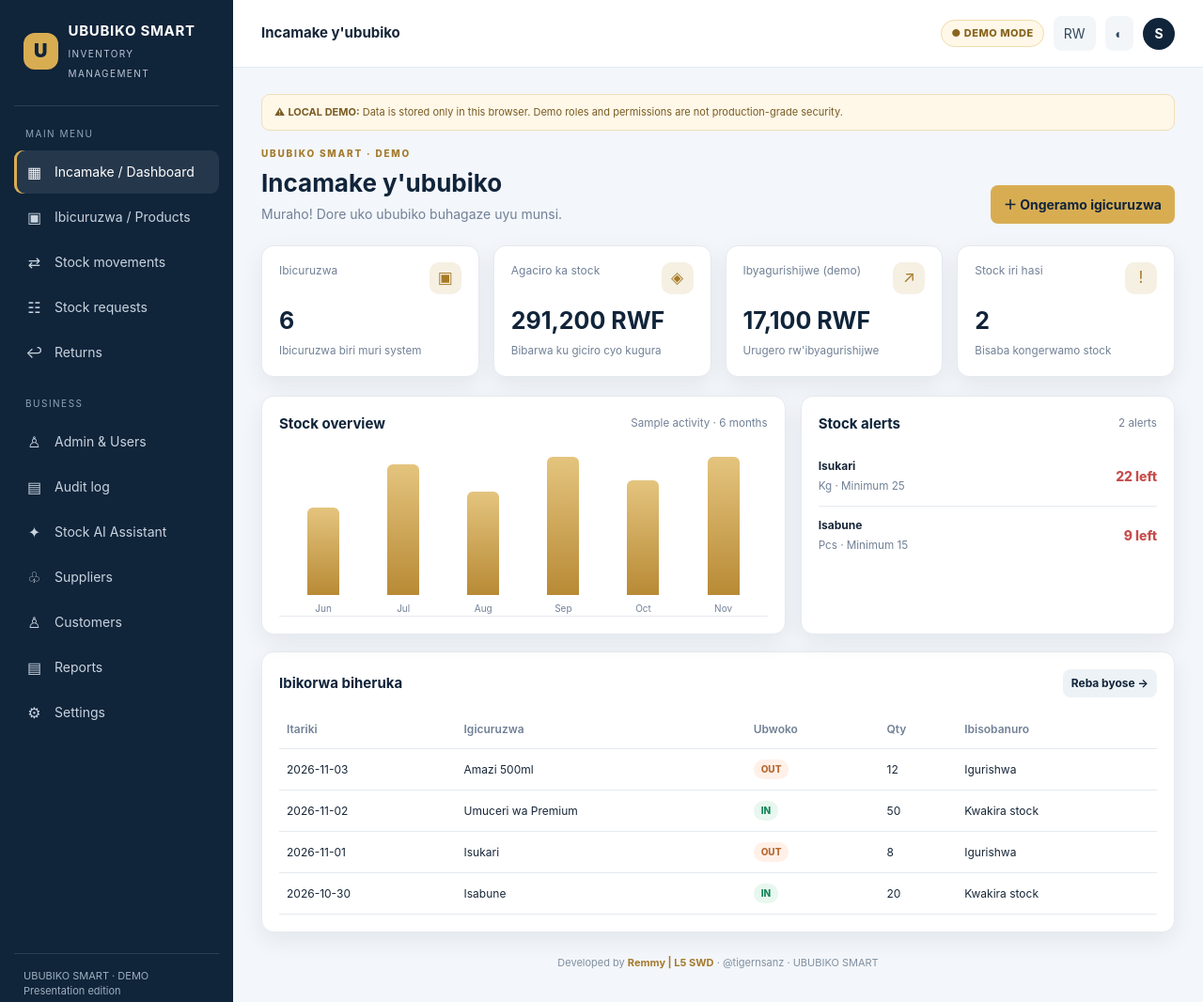
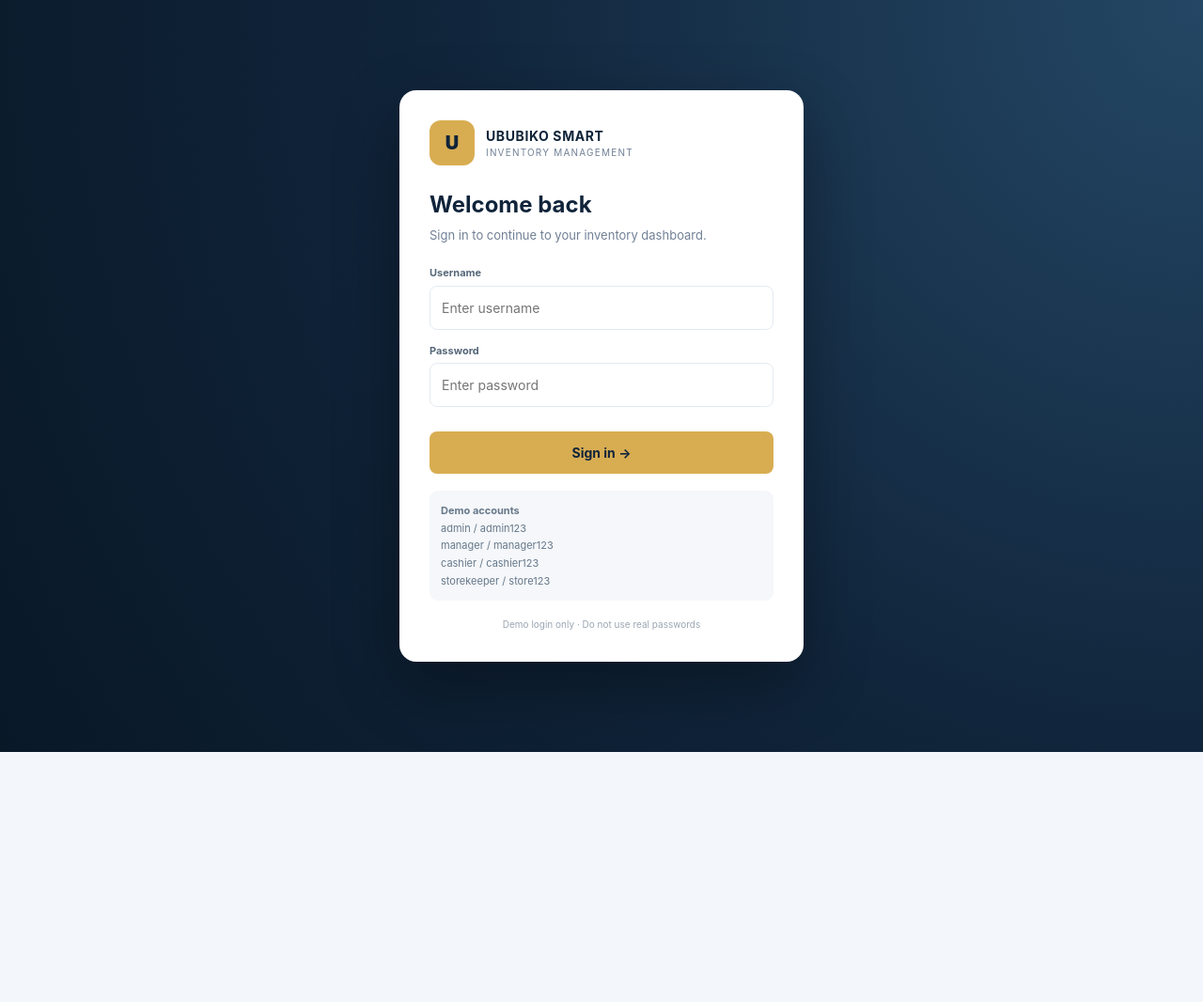
Before and after one commit to danger600/genzura-ububiko-bwawe, a plain HTML site: page UBUBIKO_SMART_PROFESSIONAL_EDITION.html in a window 1280 px wide. Shown: the top 1066 px of the page at 94% size. After the commit the page ends 800 px from the top, so only its background shows below. Drawn offline with Linux system fonts and the light colour scheme.

Commit message:
Add demo login and logout with role-based sessions

```diff
--- a/UBUBIKO_SMART_PROFESSIONAL_EDITION.html
+++ b/UBUBIKO_SMART_PROFESSIONAL_EDITION.html
@@ -22,10 +22,14 @@ button,input,select{font:inherit}button{cursor:pointer;border:0}
 @media(max-width:620px){.sidebar{width:65px;padding:15px 7px}.brand{padding:0 5px 18px}.brand b,.brand small,.navlabel,.nav button .txt,.sidebar-foot{display:none}.brandmark{width:42px}.nav button{justify-content:center;padding:12px 4px}.nav .ico{font-size:18px}.topbar{padding:0 14px}.content{padding:20px 13px}.welcome{align-items:flex-start;flex-direction:column}.welcome h1{font-size:22px}.stats{gap:9px}.stat{padding:13px}.stat strong{font-size:21px}.toolbar{align-items:stretch;flex-direction:column}.search{width:100%}}
 
 
+
+#appShell{display:none}#loginScreen{min-height:100vh;display:grid;place-items:center;padding:22px;background:radial-gradient(circle at top right,#244765,#10243a 55%,#091827)}
+.login-card{width:min(430px,100%);background:#fff;border-radius:18px;padding:32px;box-shadow:0 24px 70px #0005}.login-brand{display:flex;align-items:center;gap:12px;margin-bottom:24px}.login-brand .brandmark{width:48px;height:48px}.login-card h1{color:#10243a;font-size:24px;margin:0 0 5px}.login-card p{color:#718096;margin:0 0 22px;font-size:13px}.login-card .field{margin:14px 0}.login-card .field input{padding:12px}.login-submit{width:100%;padding:12px;margin-top:12px}.login-error{display:none;color:#b63e3e;background:#fff0f0;border-radius:8px;padding:9px 11px;font-size:12px;margin-top:12px}.login-hint{margin-top:18px;padding:12px;background:#f5f7fa;border-radius:9px;color:#66788a;font-size:11px;line-height:1.7}.logout-btn{background:#fff0f0;color:#b63e3e;padding:8px 11px;border-radius:8px;font-weight:700}.dark .login-card{background:#182738;color:#e6edf4}.dark .login-card h1{color:#e6edf4}.dark .login-hint{background:#223548;color:#c1cfdd}
 </style>
 </head>
 <body>
-<div class="app">
+<section id="loginScreen"><div class="login-card"><div class="login-brand"><div class="brandmark">U</div><div><b style="color:#10243a;letter-spacing:.6px">UBUBIKO SMART</b><div style="font-size:10px;color:#718096;letter-spacing:1.2px">INVENTORY MANAGEMENT</div></div></div><h1>Welcome back</h1><p>Sign in to continue to your inventory dashboard.</p><form id="loginForm"><div class="field"><label for="loginUsername">Username</label><input id="loginUsername" autocomplete="username" placeholder="Enter username" required></div><div class="field"><label for="loginPassword">Password</label><input id="loginPassword" type="password" autocomplete="current-password" placeholder="Enter password" required></div><button class="btn gold login-submit" type="submit">Sign in →</button><div id="loginError" class="login-error">Incorrect username or password.</div></form><div class="login-hint"><b>Demo accounts</b><br>admin / admin123<br>manager / manager123<br>cashier / cashier123<br>storekeeper / store123</div><div style="text-align:center;color:#9aa6b2;font-size:10px;margin-top:18px">Demo login only · Do not use real passwords</div></div></section>
+<div class="app" id="appShell">
 <aside class="sidebar">
  <div class="brand"><div class="brandmark">U</div><div><b>UBUBIKO SMART</b><small>INVENTORY MANAGEMENT</small></div></div>
  <div class="navlabel">Main menu</div>
@@ -47,7 +51,7 @@ button,input,select{font:inherit}button{cursor:pointer;border:0}
  <div class="sidebar-foot">UBUBIKO SMART · DEMO<br>Presentation edition</div>
 </aside>
 <main class="main">
- <header class="topbar"><div class="crumb" id="crumb">Incamake y'ububiko</div><div class="topright"><span class="pill">● DEMO MODE</span><button class="ghost" id="langBtn">RW</button><button class="ghost" id="themeBtn">◐</button><div class="avatar" id="userAvatar">A</div></div></header>
+ <header class="topbar"><div class="crumb" id="crumb">Incamake y'ububiko</div><div class="topright"><span class="pill">● DEMO MODE</span><button class="ghost" id="langBtn">RW</button><button class="ghost" id="themeBtn">◐</button><div class="avatar" id="userAvatar">A</div><button class="logout-btn" id="logoutBtn" onclick="logout()">↪ Logout</button></div></header>
  <section class="content">
   <div class="demo-note">⚠ <b>LOCAL DEMO:</b> Data is stored only in this browser. Demo roles and permissions are not production-grade security.</div>
   <div id="page"></div>
@@ -80,14 +84,17 @@ const initial={
 };
 let db;try{db=JSON.parse(localStorage.getItem("ububikoDemoData"))||JSON.parse(JSON.stringify(initial));if(!db.products||!db.movements)db=JSON.parse(JSON.stringify(initial))}catch(e){db=JSON.parse(JSON.stringify(initial))}
 let current="dashboard", lang="rw", modalConfig=null;
-let activeUser;try{activeUser=JSON.parse(localStorage.getItem("ububikoActiveUser")||"null")}catch(e){activeUser=null}activeUser=activeUser&&["Admin","Store Manager","Cashier","Storekeeper"].includes(activeUser.role)?activeUser:{name:"System Admin",role:"Admin"};
+let activeUser=null;try{activeUser=JSON.parse(sessionStorage.getItem("ububikoActiveUser")||"null")}catch(e){activeUser=null}if(activeUser&&(!activeUser.name||!["Admin","Store Manager","Cashier","Storekeeper"].includes(activeUser.role)))activeUser=null;
+const demoAccounts=[{username:"admin",password:"admin123",name:"System Admin",role:"Admin"},{username:"manager",password:"manager123",name:"Store Manager",role:"Store Manager"},{username:"cashier",password:"cashier123",name:"Cashier User",role:"Cashier"},{username:"storekeeper",password:"store123",name:"Storekeeper User",role:"Storekeeper"}];
 let auditLog;try{auditLog=JSON.parse(localStorage.getItem("ububikoAudit")||"[]")}catch(e){auditLog=[]}if(!Array.isArray(auditLog))auditLog=[];
 const roles=["Admin","Store Manager","Cashier","Storekeeper"];
 const permissions={Admin:["*"],"Store Manager":["dashboard","products","stock","requests","returns","suppliers","customers","reports","assistant","audit"],Cashier:["dashboard","products","stock","customers","assistant"],Storekeeper:["dashboard","products","requests","returns","assistant"]};
 function allowed(action){return (permissions[activeUser.role]||[]).includes("*")||(permissions[activeUser.role]||[]).includes(action)}
 function guard(action){if(!allowed(action)){toast("Access denied: Admin permission required.");audit("BLOCKED",action);return false}return true}
 function audit(action,detail){auditLog.unshift({id:Date.now(),time:new Date().toLocaleString(),user:activeUser.name,role:activeUser.role,action,detail});auditLog=auditLog.slice(0,200);localStorage.setItem("ububikoAudit",JSON.stringify(auditLog))}
-function setUser(name,role){if(!guard("admin"))return;activeUser={name,role};localStorage.setItem("ububikoActiveUser",JSON.stringify(activeUser));$("#userAvatar").textContent=name.charAt(0).toUpperCase();audit("LOGIN AS",role);render();toast("Active demo user: "+role)}
+function setUser(name,role){if(!guard("admin"))return;activeUser={name,role};sessionStorage.setItem("ububikoActiveUser",JSON.stringify(activeUser));$("#userAvatar").textContent=name.charAt(0).toUpperCase();audit("SWITCH DEMO ROLE",role);render();toast("Active demo user: "+role)}
+function showAuthenticatedApp(){if(!activeUser){$("#loginScreen").style.display="grid";$("#appShell").style.display="none";return}$("#loginScreen").style.display="none";$("#appShell").style.display="flex";$("#userAvatar").textContent=activeUser.name.charAt(0).toUpperCase();render()}
+function logout(){if(activeUser)audit("LOGOUT","User signed out");sessionStorage.removeItem("ububikoActiveUser");activeUser=null;showAuthenticatedApp();$("#loginPassword").value="";$("#loginUsername").value="";toast("You have been logged out.")}
 const $=s=>document.querySelector(s), money=n=>Number(n||0).toLocaleString("en-US")+" RWF";
 function persist(){localStorage.setItem("ububikoDemoData",JSON.stringify(db))}
 function toast(msg){let t=$("#toast");t.textContent=msg;t.classList.add("show");setTimeout(()=>t.classList.remove("show"),2200)}
@@ -147,8 +154,8 @@ function resetDemo(){if(!guard("admin"))return;if(confirm("Restore original demo
 $("#themeBtn").onclick=()=>document.body.classList.toggle("dark");
 $("#langBtn").onclick=()=>{lang=lang==="rw"?"en":lang==="en"?"fr":"rw";$("#langBtn").textContent=lang.toUpperCase();render();toast(lang==="rw"?"Kinyarwanda":"Language: "+lang.toUpperCase())};
 $("#userAvatar").textContent=activeUser.name.charAt(0).toUpperCase();
-audit("SESSION START","Application opened");
-render();
+$("#loginForm").addEventListener("submit",e=>{e.preventDefault();const username=$("#loginUsername").value.trim().toLowerCase(),password=$("#loginPassword").value;const account=demoAccounts.find(a=>a.username===username&&a.password===password);if(!account){$("#loginError").style.display="block";auditLog.unshift({id:Date.now(),time:new Date().toLocaleString(),user:username||"Unknown",role:"Guest",action:"LOGIN FAILED",detail:"Invalid credentials"});localStorage.setItem("ububikoAudit",JSON.stringify(auditLog.slice(0,200)));return}activeUser={name:account.name,role:account.role};sessionStorage.setItem("ububikoActiveUser",JSON.stringify(activeUser));$("#loginError").style.display="none";audit("LOGIN","Successful sign in");showAuthenticatedApp();toast("Welcome, "+activeUser.name)});
+if(activeUser){audit("SESSION RESTORED","Active browser session");showAuthenticatedApp()}else{showAuthenticatedApp()}
 </script>
 </body>
 </html>
```
